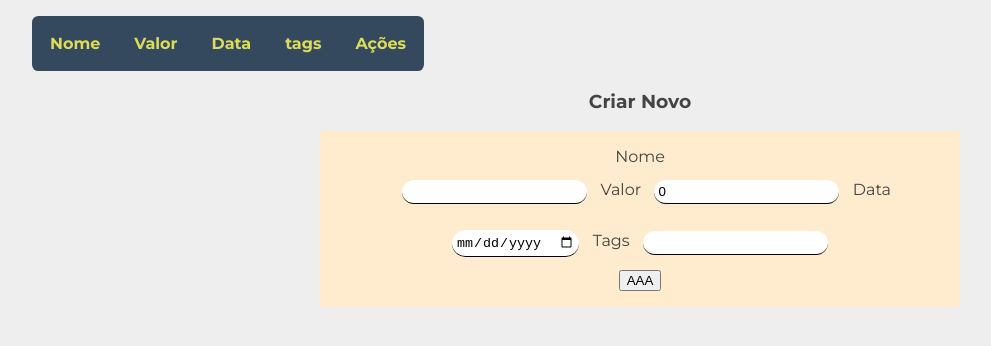
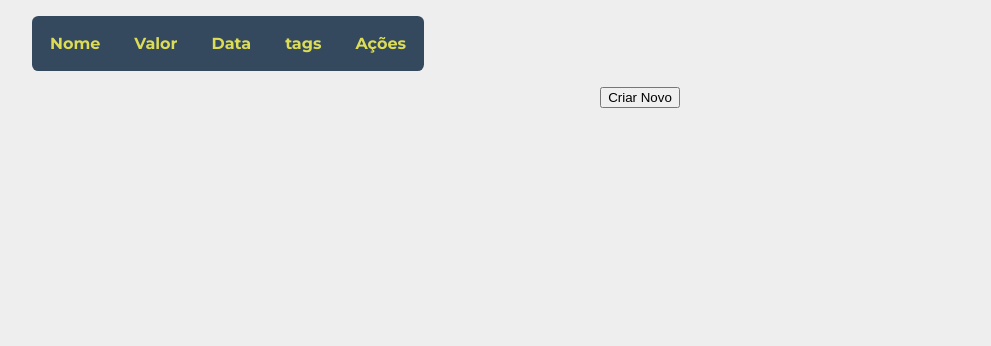
Before and after one commit to sanka01/carteia_digital_react, a React (Create React App) app: page / in a window 1280 px wide. Shown: the top 346 px of the page, without its empty margins (0-991 px from the left). Built offline with nearby package versions, Linux system fonts and the light colour scheme.

Commit message:
Renderização condicional dos formulários

```diff
--- a/src/components/ModalEntrada.js
+++ b/src/components/ModalEntrada.js
@@ -14,6 +14,7 @@ class ModalEntrada extends React.Component {
             tags: "",
             data: undefined,
             k: props.k,
+            willRender: false
         }
         :
         {
@@ -22,12 +23,14 @@ class ModalEntrada extends React.Component {
             tags: valor.tags,
             data: valor.data,
             k: props.k,
+            willRender: false
         };
 
         this.label = props.label;
 
         this.handleChange = this.handleChange.bind(this);
         this.handleSubmit = this.handleSubmit.bind(this);
+        this.handleClick = this.handleClick.bind(this);
     }
 
     handleChange(event) {
@@ -44,9 +47,16 @@ class ModalEntrada extends React.Component {
         event.preventDefault();
     }
 
+    handleClick() {
+        this.setState({
+            willRender: !this.state.willRender
+        })
+    }
+
     render () {
-        return(<div >
-            <h3>{this.label}</h3>
+        console.log("a render")
+        return this.state.willRender ? (<div >
+            <h3>{this.label}</h3> <button onClick={this.handleClick}>X</button>
             <form  onSubmit={this.handleSubmit}  className="formModal">
                 <label for="nome">Nome</label>
                 <br/><input id="nome" value={this.state.nome} name="nome" onChange={this.handleChange}/>
@@ -59,7 +69,7 @@ class ModalEntrada extends React.Component {
 
                 <br/><button type="submit">AAA</button>
             </form>
-        </div>)
+        </div>) : <button onClick={this.handleClick}>{this.props.label}</button>;
     }
 }
 
```
